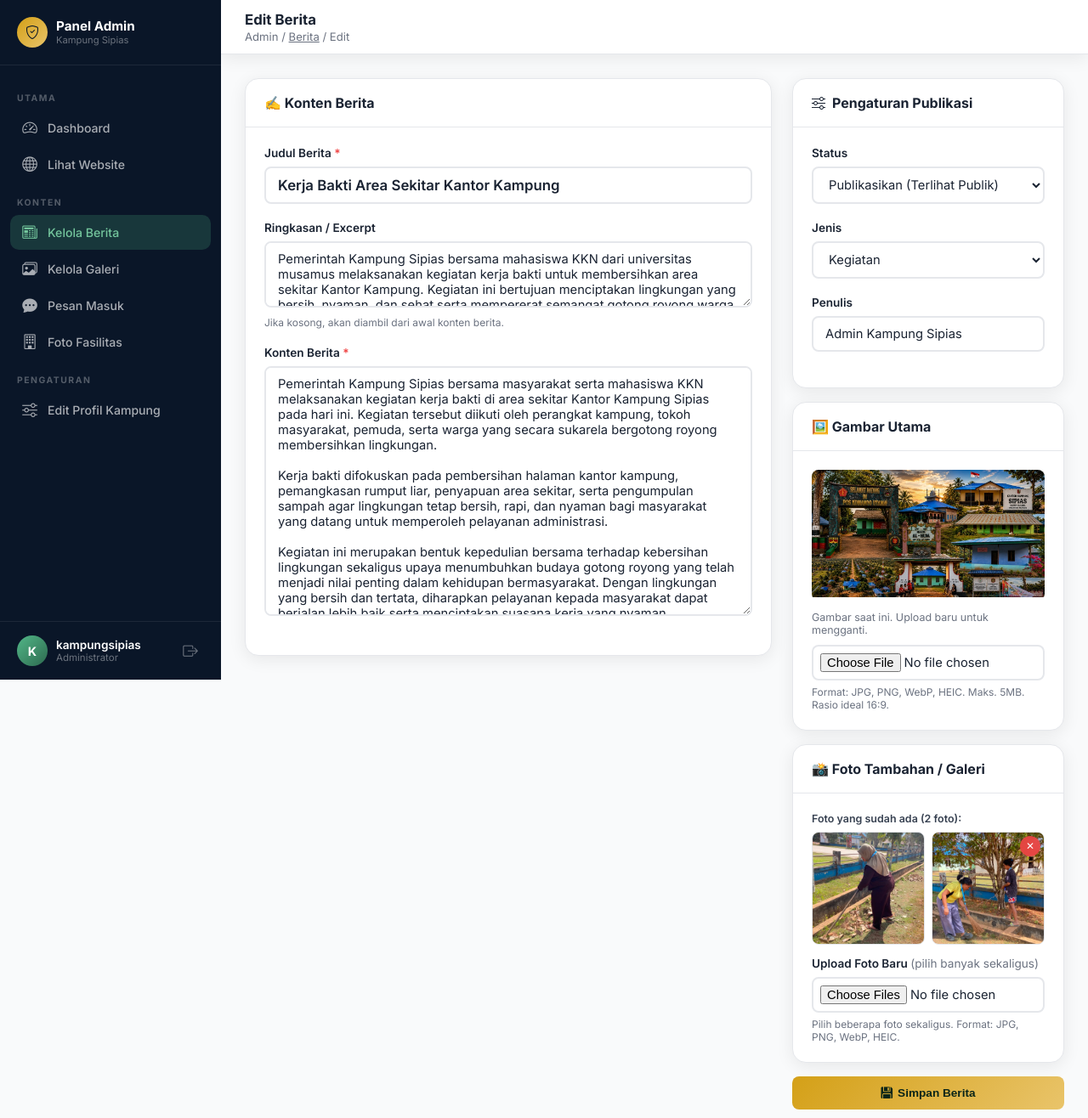
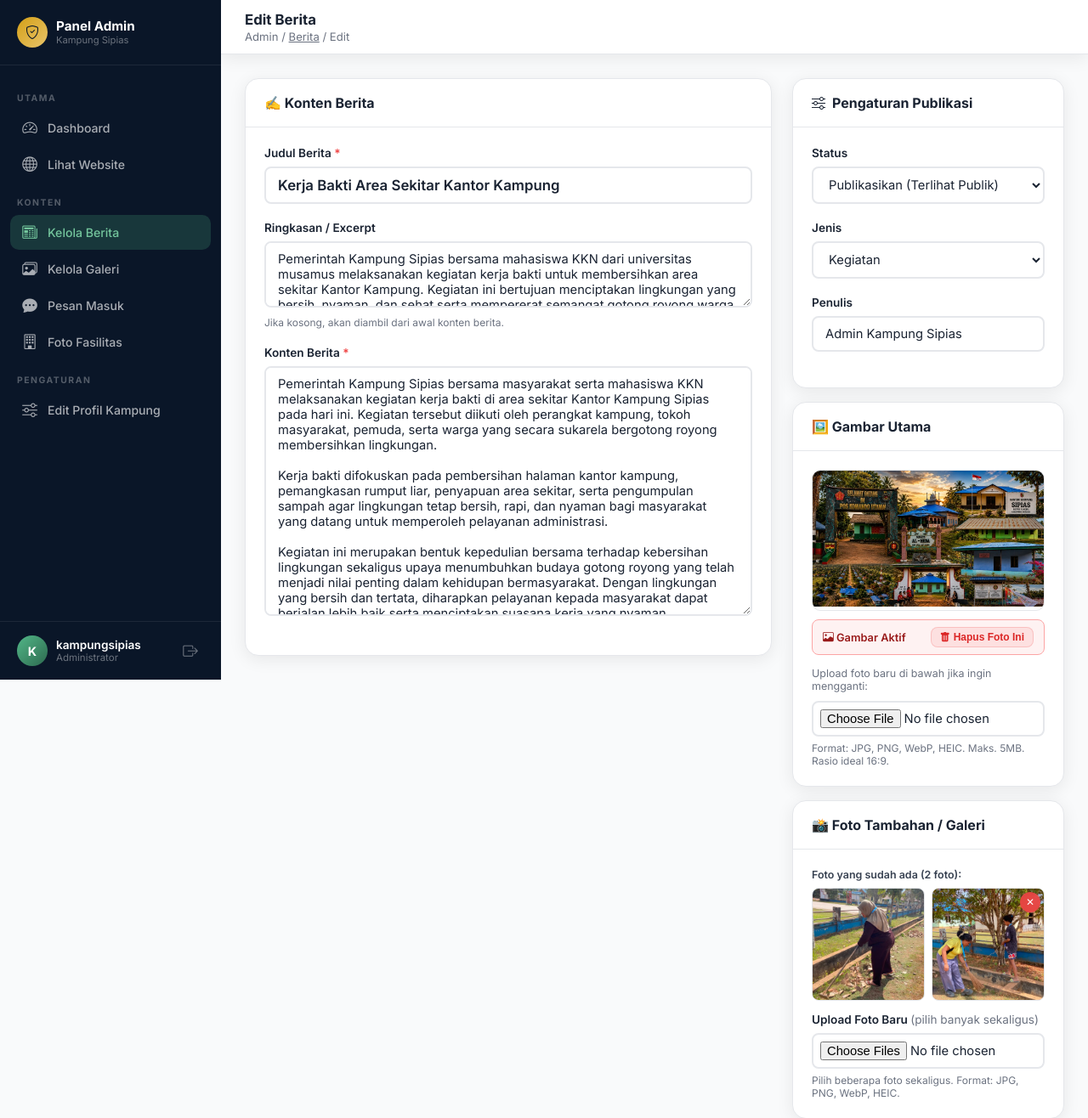
Before and after one commit to SofyanBaharudinnn/kampung-sipias, a Django app: page /admin-panel/berita/edit/4/ in a window 1280 px wide. Shown: the top 1316 px of the page at 85% size. Run offline with Django 5.2, Linux system fonts and the light colour scheme; a user stored in the database is signed in; data comes from the database, SQL or seed files in the repository; some libraries are stand-ins or nearby versions.

Commit message:
Add Hapus Gambar Utama button with confirmation and Live Image Preview before saving

```diff
--- a/core/admin_urls.py
+++ b/core/admin_urls.py
@@ -12,6 +12,7 @@ urlpatterns = [
     path('berita/tambah/', admin_views.admin_berita_tambah, name='admin_berita_tambah'),
     path('berita/edit/<int:pk>/', admin_views.admin_berita_edit, name='admin_berita_edit'),
     path('berita/hapus/<int:pk>/', admin_views.admin_berita_hapus, name='admin_berita_hapus'),
+    path('berita/gambar-hapus/<int:pk>/', admin_views.admin_berita_gambar_hapus, name='admin_berita_gambar_hapus'),
     path('berita/foto-hapus/<int:foto_pk>/', admin_views.admin_berita_foto_hapus, name='admin_berita_foto_hapus'),
     # Galeri
     path('galeri/', admin_views.admin_galeri_list, name='admin_galeri_list'),
--- a/core/admin_views.py
+++ b/core/admin_views.py
@@ -163,10 +163,25 @@ def admin_berita_foto_hapus(request, foto_pk):
     foto = get_object_or_404(FotoBerita, pk=foto_pk)
     berita_pk = foto.berita_id
     if request.method == 'POST':
-        foto.foto.delete(save=False)
         foto.delete()
-        messages.success(request, 'Foto berhasil dihapus.')
+        messages.success(request, 'Foto tambahan berhasil dihapus.')
     return redirect('admin_panel:admin_berita_edit', pk=berita_pk)
+
+
+@login_required(login_url='/admin-panel/login/')
+def admin_berita_gambar_hapus(request, pk):
+    """Hapus gambar utama dari berita"""
+    berita = get_object_or_404(Berita, pk=pk)
+    if request.method == 'POST':
+        if berita.gambar:
+            try:
+                berita.gambar.delete(save=False)
+            except Exception:
+                pass
+            berita.gambar = None
+            berita.save()
+            messages.success(request, f'Gambar utama berita "{berita.judul}" berhasil dihapus.')
+    return redirect('admin_panel:admin_berita_edit', pk=pk)
 
 
 # ===================== GALERI =====================
--- a/templates/admin_panel/berita_form.html
+++ b/templates/admin_panel/berita_form.html
@@ -11,6 +11,13 @@
 {% endblock %}
 
 {% block content %}
+
+{% if berita and berita.gambar %}
+<form id="formHapusGambarUtama" method="post" action="{% url 'admin_panel:admin_berita_gambar_hapus' berita.pk %}">
+  {% csrf_token %}
+</form>
+{% endif %}
+
 <form method="post" enctype="multipart/form-data">
   {% csrf_token %}
   <div class="grid-form-sidebar">
@@ -64,17 +71,33 @@
         </div>
       </div>
 
+      <!-- GAMBAR UTAMA BERITA -->
       <div class="card" style="margin-bottom:16px;">
         <div class="card-header"><span class="card-title">🖼️ Gambar Utama</span></div>
         <div class="card-body">
           {% if berita and berita.gambar %}
-          <div style="margin-bottom:12px;border-radius:8px;overflow:hidden;">
-            <img src="{{ berita.gambar.url }}" alt="Gambar berita" style="width:100%;height:150px;object-fit:cover;" onerror="this.onerror=null; this.src='/static/images/hero_bg_kampung.jpg';">
+          <div style="position:relative;margin-bottom:10px;border-radius:10px;overflow:hidden;border:1px solid var(--border);box-shadow:var(--shadow-sm);">
+            <img src="{{ berita.gambar.url }}" alt="Gambar berita" style="width:100%;height:160px;object-fit:cover;" onerror="this.onerror=null; this.src='/static/images/hero_bg_kampung.jpg';">
           </div>
-          <p style="font-size:0.78rem;color:#6B7280;margin-bottom:10px;">Gambar saat ini. Upload baru untuk mengganti.</p>
+          <div style="display:flex;justify-content:space-between;align-items:center;margin-bottom:14px;background:#FEF2F2;padding:8px 12px;border-radius:8px;border:1px solid #FCA5A5;">
+            <span style="font-size:0.8rem;color:#991B1B;font-weight:600;"><i class="bi bi-image"></i> Gambar Aktif</span>
+            <button type="submit" form="formHapusGambarUtama" class="btn btn-sm btn-danger" style="padding:4px 10px;font-size:0.75rem;display:flex;align-items:center;gap:4px;" onclick="return confirm('Apakah Anda yakin ingin menghapus foto utama berita ini?');">
+              <i class="bi bi-trash-fill"></i> Hapus Foto Ini
+            </button>
+          </div>
+          <p style="font-size:0.78rem;color:#6B7280;margin-bottom:10px;">Upload foto baru di bawah jika ingin mengganti:</p>
           {% endif %}
-          <input type="file" name="gambar" class="form-control" accept="image/*,.heic,.heif" style="padding:8px;">
+
+          <input type="file" id="inputGambarUtama" name="gambar" class="form-control" accept="image/*,.heic,.heif" style="padding:8px;">
           <p class="form-hint">Format: JPG, PNG, WebP, HEIC. Maks. 5MB. Rasio ideal 16:9.</p>
+
+          <!-- Live Preview Foto Baru -->
+          <div id="previewGambarContainer" style="display:none;margin-top:12px;border-radius:10px;overflow:hidden;border:2px solid #10B981;background:#ECFDF5;padding:8px;">
+            <p style="font-size:0.78rem;font-weight:700;color:#047857;margin-bottom:6px;display:flex;align-items:center;gap:6px;">
+              <i class="bi bi-check-circle-fill"></i> Preview Foto Baru Dipilih:
+            </p>
+            <img id="previewGambarImg" src="" style="width:100%;max-height:180px;object-fit:cover;border-radius:6px;display:block;">
+          </div>
         </div>
       </div>
 
@@ -89,9 +112,9 @@
             {% for f in foto_tambahan_list %}
             <div style="position:relative;border-radius:8px;overflow:hidden;aspect-ratio:1;background:#f3f4f6;border:1px solid #e5e7eb;">
               <img src="{{ f.foto.url }}" alt="{{ f.keterangan|default:'Foto' }}" style="width:100%;height:100%;object-fit:cover;" onerror="this.onerror=null; this.src='/static/images/hero_bg_kampung.jpg';">
-              <form method="post" action="{% url 'admin_panel:admin_berita_foto_hapus' f.pk %}" style="position:absolute;top:4px;right:4px;" onsubmit="return confirm('Hapus foto ini?');">
+              <form method="post" action="{% url 'admin_panel:admin_berita_foto_hapus' f.pk %}" style="position:absolute;top:4px;right:4px;" onsubmit="return confirm('Hapus foto tambahan ini?');">
                 {% csrf_token %}
-                <button type="submit" style="background:rgba(239,68,68,0.9);border:none;border-radius:50%;width:24px;height:24px;color:#fff;font-size:0.75rem;cursor:pointer;display:flex;align-items:center;justify-content:center;backdrop-filter:blur(4px);" title="Hapus foto">✕</button>
+                <button type="submit" style="background:rgba(239,68,68,0.9);border:none;border-radius:50%;width:24px;height:24px;color:#fff;font-size:0.75rem;cursor:pointer;display:flex;align-items:center;justify-content:center;backdrop-filter:blur(4px);" title="Hapus foto ini">✕</button>
               </form>
               {% if f.keterangan %}
               <div style="position:absolute;bottom:0;left:0;right:0;background:rgba(0,0,0,0.55);color:#fff;font-size:0.65rem;padding:3px 6px;text-overflow:ellipsis;overflow:hidden;white-space:nowrap;">{{ f.keterangan }}</div>
@@ -122,6 +145,24 @@
 <script src="https://cdn.jsdelivr.net/npm/heic2any@0.0.4/dist/heic2any.min.js"></script>
 <script>
 document.addEventListener('DOMContentLoaded', function() {
+    const inputGambarUtama = document.getElementById('inputGambarUtama');
+    const previewGambarContainer = document.getElementById('previewGambarContainer');
+    const previewGambarImg = document.getElementById('previewGambarImg');
+
+    if (inputGambarUtama) {
+        inputGambarUtama.addEventListener('change', function(e) {
+            const file = e.target.files[0];
+            if (file && !file.name.toLowerCase().endsWith('.heic') && !file.name.toLowerCase().endsWith('.heif')) {
+                const reader = new FileReader();
+                reader.onload = function(evt) {
+                    previewGambarImg.src = evt.target.result;
+                    previewGambarContainer.style.display = 'block';
+                };
+                reader.readAsDataURL(file);
+            }
+        });
+    }
+
     const inputs = document.querySelectorAll('input[type="file"]');
     inputs.forEach(input => {
         input.addEventListener('change', async function(e) {
@@ -141,6 +182,15 @@ document.addEventListener('DOMContentLoaded', function() {
                         const convertedFile = new File([resultBlob], newFileName, { type: "image/jpeg" });
                         container.items.add(convertedFile);
                         changed = true;
+
+                        if (input === inputGambarUtama) {
+                            const reader = new FileReader();
+                            reader.onload = function(evt) {
+                                previewGambarImg.src = evt.target.result;
+                                previewGambarContainer.style.display = 'block';
+                            };
+                            reader.readAsDataURL(convertedFile);
+                        }
                     } catch (err) {
                         console.error('HEIC convert error:', err);
                         container.items.add(file);
@@ -152,7 +202,6 @@ document.addEventListener('DOMContentLoaded', function() {
 
             if (changed) {
                 input.files = container.files;
-                alert('Foto HEIC dari iPhone telah otomatis dikonversi menjadi JPEG standar!');
             }
         });
     });
```
